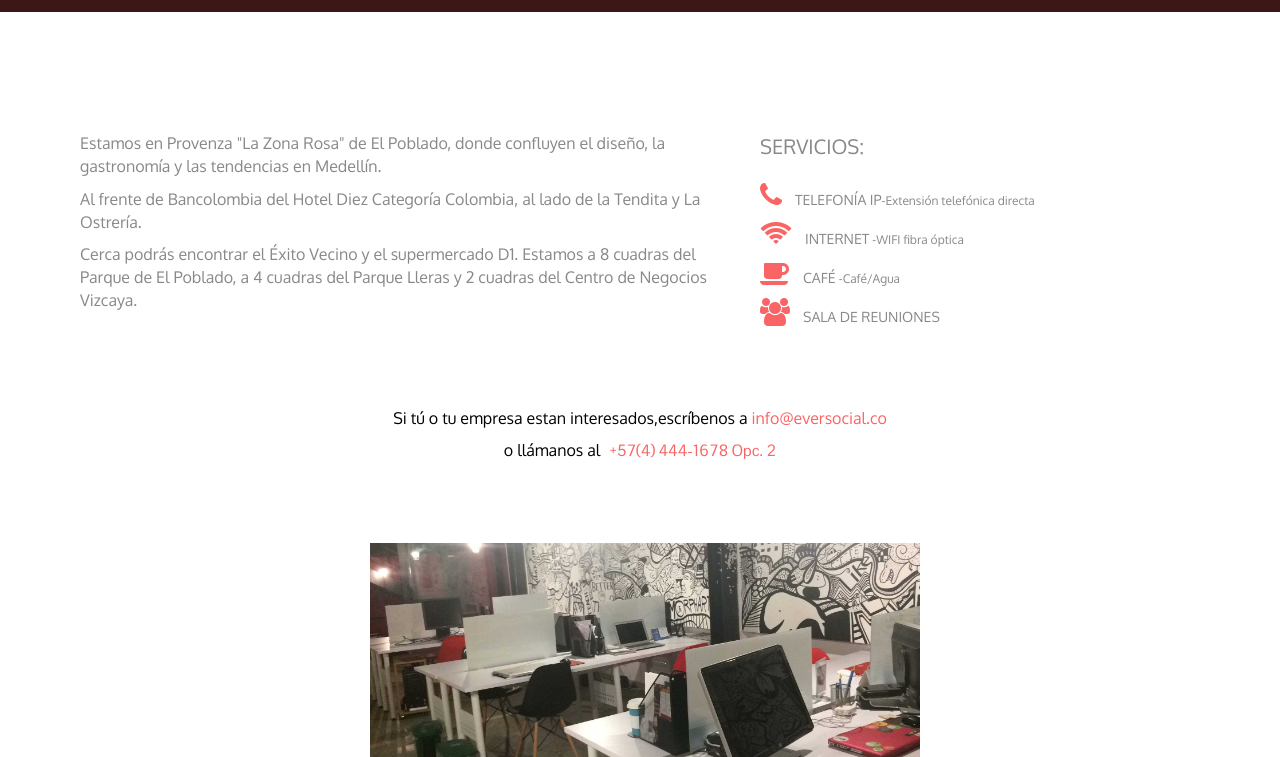
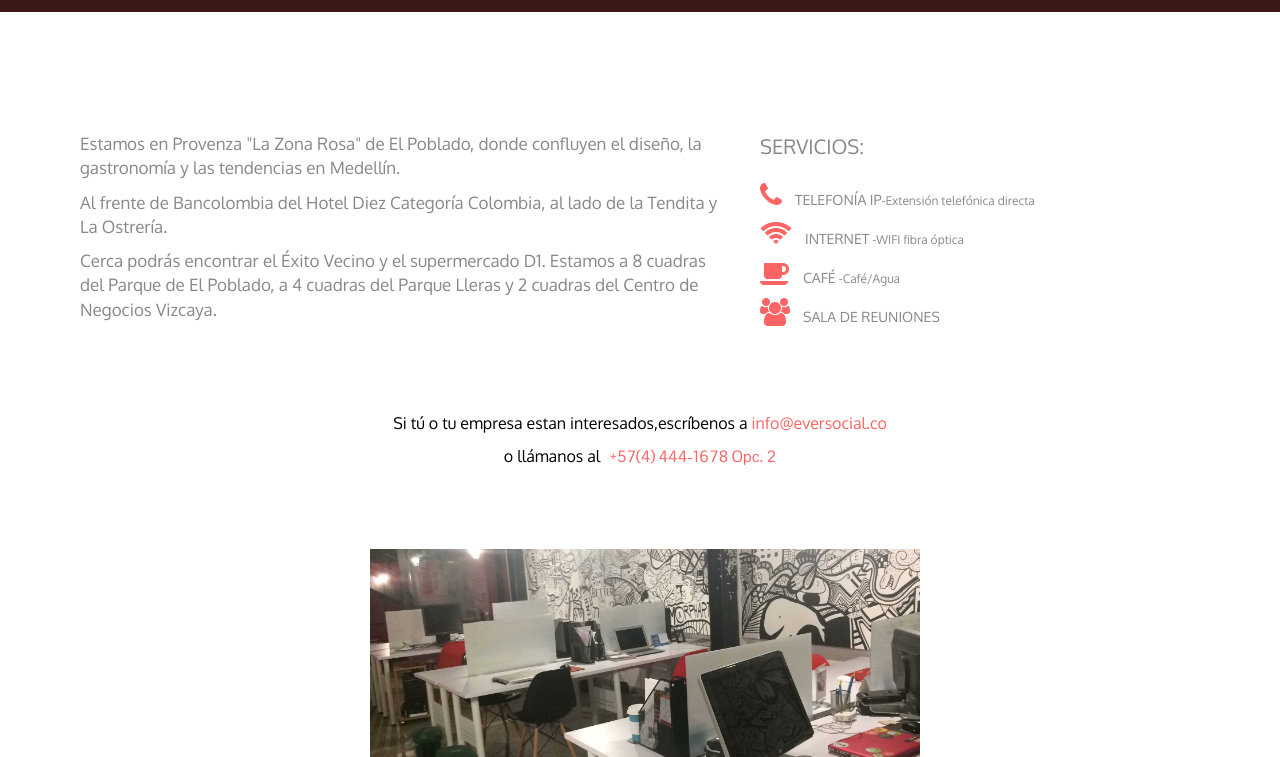
Before and after one commit to Eversocial/Everwork, a plain HTML site: page index.html in a window 1280 px wide. Shown: the part 43-800 px from the top of the page. Drawn offline with nearby package versions, Linux system fonts and the light colour scheme; a script that the page names is missing.

Commit message:
Update index.html

```diff
--- a/index.html
+++ b/index.html
@@ -51,9 +51,9 @@
   <div class="col-md-12">
 
     <div class="col-md-7" style="padding: 1rem">
-   <p style="font-size: 16px;padding-bottom:0px;text-align: left;color: #888;" class="font-f ">Estamos en Provenza "La Zona Rosa" de El Poblado, donde confluyen el diseño,  la gastronomía y las tendencias en Medellín.</p>
-    <p style="font-size: 16px;padding-bottom:0px;text-align: left;color: #888;" class="font-f ">Al frente de Bancolombia del Hotel Diez Categoría Colombia, al lado de la Tendita y La Ostrería.</p>
-    <p style="font-size: 16px;padding-bottom:0px;text-align: left;color: #888;" class="font-f ">Cerca podrás  encontrar el Éxito Vecino y el supermercado D1. Estamos a 8 cuadras del Parque de El Poblado, a 4 cuadras del Parque Lleras y 2 cuadras del Centro de Negocios Vizcaya.</p>
+   <p style="font-size: 17px;padding-bottom:0px;text-align: left;color: #888;" class="font-f ">Estamos en Provenza "La Zona Rosa" de El Poblado, donde confluyen el diseño,  la gastronomía y las tendencias en Medellín.</p>
+    <p style="font-size: 17px;padding-bottom:0px;text-align: left;color: #888;" class="font-f ">Al frente de Bancolombia del Hotel Diez Categoría Colombia, al lado de la Tendita y La Ostrería.</p>
+    <p style="font-size: 17px;padding-bottom:0px;text-align: left;color: #888;" class="font-f ">Cerca podrás  encontrar el Éxito Vecino y el supermercado D1. Estamos a 8 cuadras del Parque de El Poblado, a 4 cuadras del Parque Lleras y 2 cuadras del Centro de Negocios Vizcaya.</p>
 
 
     </div>
```
